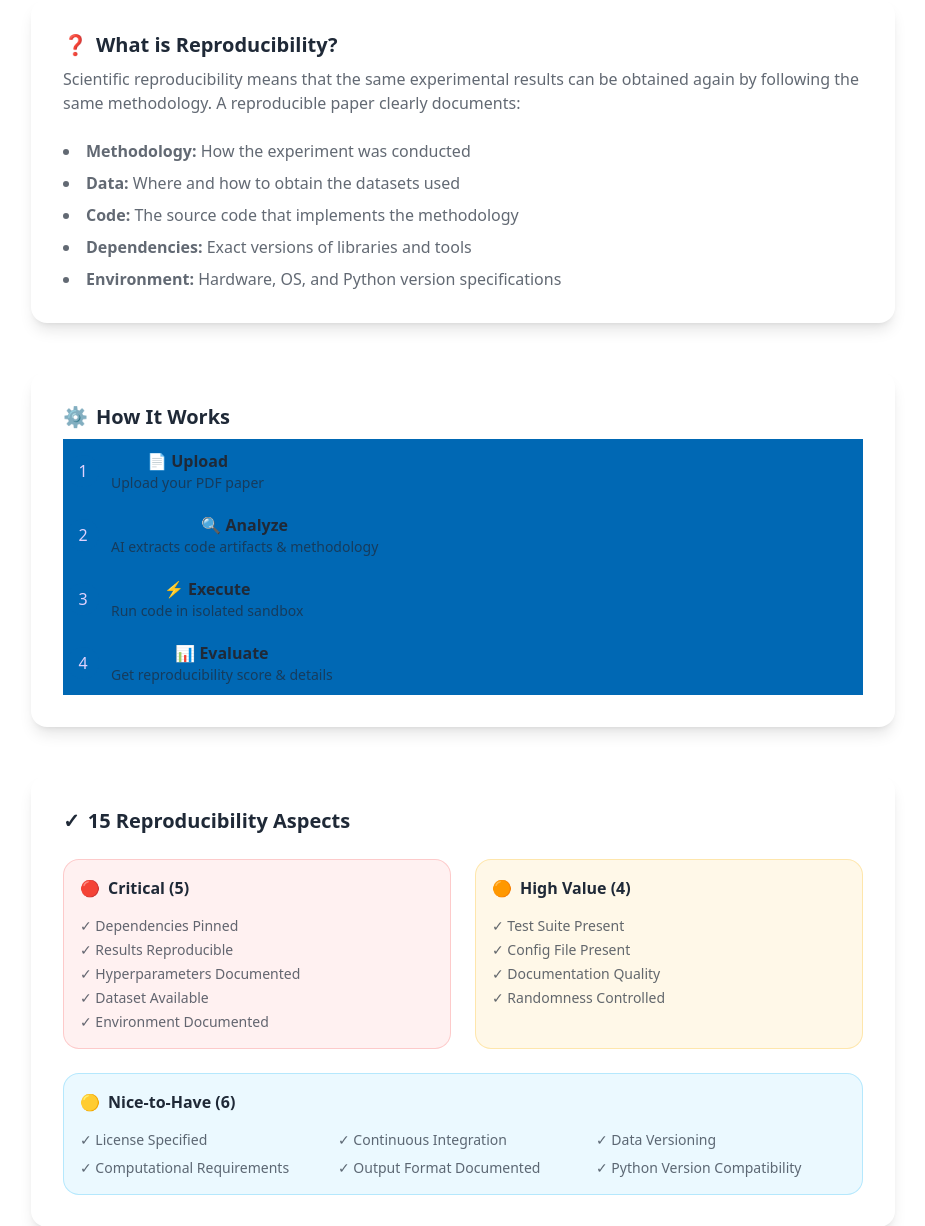
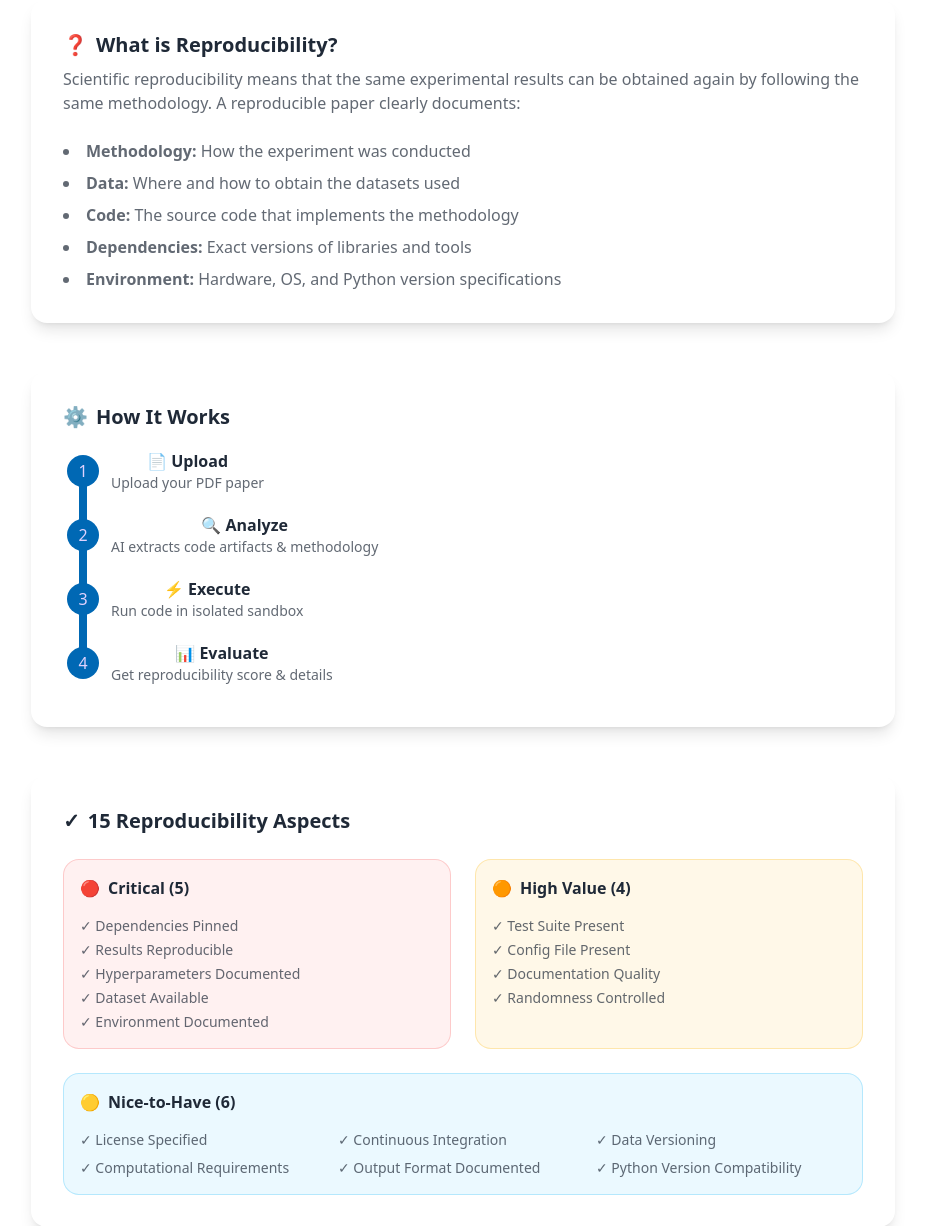
Before and after one commit to kkirchheim/aegis, a Flask app: page /about in a window 1280 px wide. Shown: the part 233-1459 px from the top of the page, without its empty margins (177-1102 px from the left). Run offline with Flask 3, Linux system fonts and the light colour scheme; some libraries are stand-ins or nearby versions.

Commit message:
Fix step connector lines color more precisely
- Changed selector to .steps .step-primary::before, .steps .step-primary::after
- This targets only the connector lines between steps, not the background
- Keeps step containers and content at default styling
- Applied to all pages: about, index, history, detail

```diff
--- a/templates/about.html
+++ b/templates/about.html
@@ -27,9 +27,8 @@
         .progress-primary::-webkit-progress-value { background-color: #0068b4 !important; }
         .progress-primary::-moz-progress-bar { background-color: #0068b4 !important; }
 
-        /* Steps component */
-        .step-primary { background-color: #0068b4 !important; }
-        .step-primary::before, .step-primary::after { background-color: #0068b4 !important; }
+        /* Steps component connector lines */
+        .steps .step-primary::before, .steps .step-primary::after { background-color: #0068b4 !important; }
 
         /* Progress bar primary color */
         .progress-primary {
--- a/templates/detail.html
+++ b/templates/detail.html
@@ -31,9 +31,8 @@
         .progress-primary::-webkit-progress-value { background-color: #0068b4; }
         .progress-primary::-moz-progress-bar { background-color: #0068b4; }
 
-        /* Steps component */
-        .step-primary { background-color: #0068b4; }
-        .step-primary::before, .step-primary::after { background-color: #0068b4; }
+        /* Steps component connector lines */
+        .steps .step-primary::before, .steps .step-primary::after { background-color: #0068b4; }
     </style>
 </head>
 <body class="bg-base-100">
--- a/templates/history.html
+++ b/templates/history.html
@@ -63,9 +63,8 @@
             background-color: #0068b4 !important;
         }
 
-        /* Steps component */
-        .step-primary { background-color: #0068b4 !important; }
-        .step-primary::before, .step-primary::after { background-color: #0068b4 !important; }
+        /* Steps component connector lines */
+        .steps .step-primary::before, .steps .step-primary::after { background-color: #0068b4 !important; }
 
         html[data-theme="light"] {
             color-scheme: light;
--- a/templates/index.html
+++ b/templates/index.html
@@ -28,9 +28,8 @@
         .progress-primary::-webkit-progress-value { background-color: #0068b4; }
         .progress-primary::-moz-progress-bar { background-color: #0068b4; }
 
-        /* Steps component */
-        .step-primary { background-color: #0068b4; }
-        .step-primary::before, .step-primary::after { background-color: #0068b4; }
+        /* Steps component connector lines */
+        .steps .step-primary::before, .steps .step-primary::after { background-color: #0068b4 !important; }
 
         /* Progress bar primary color */
         .progress-primary {
```
